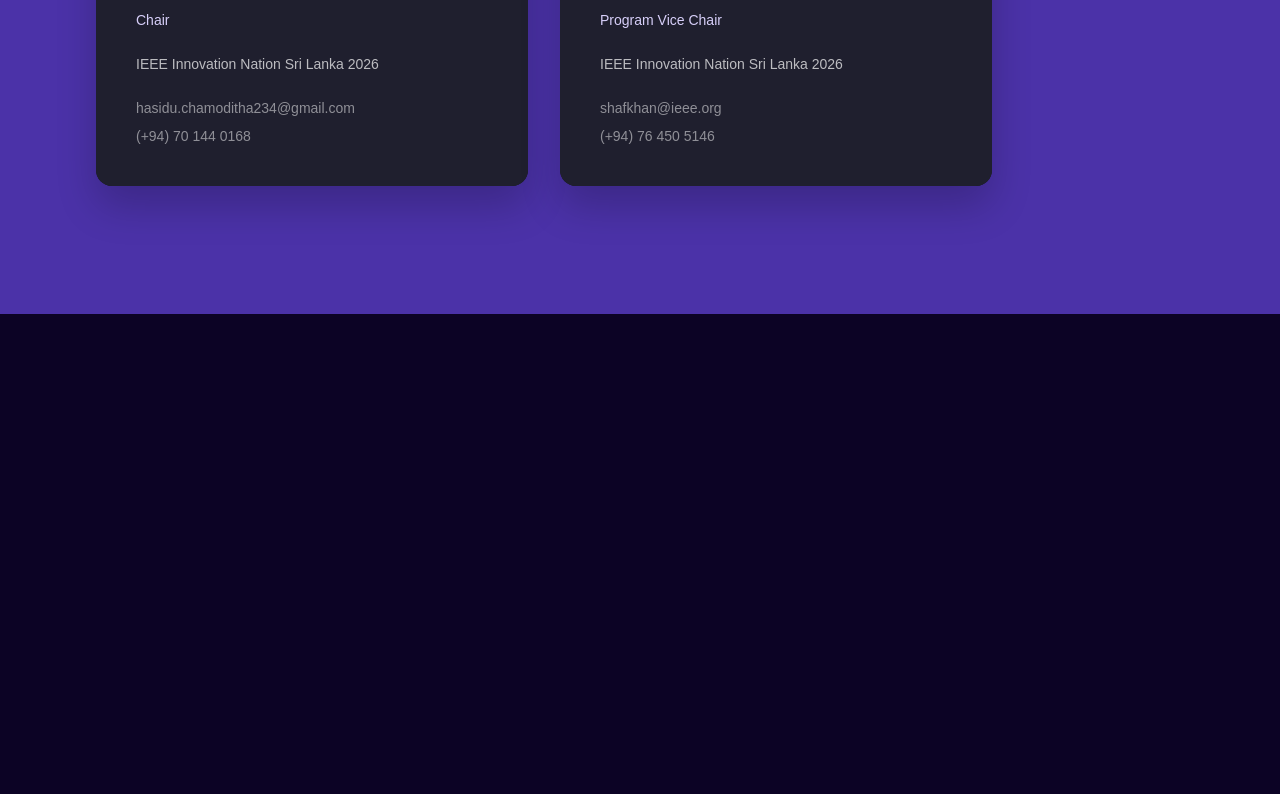
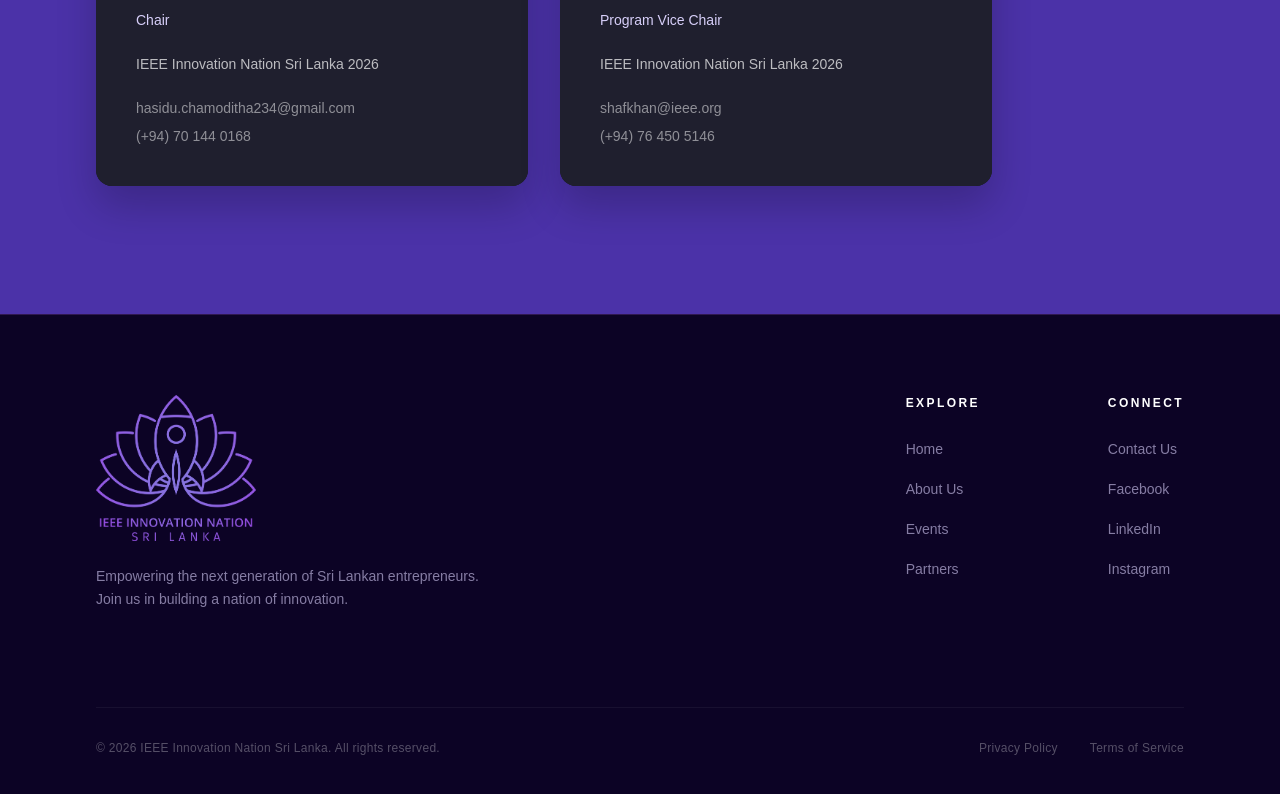
Before and after one commit to IEEESriLanka/innovationnation.lk, a Next.js app: page / in a window 1280 px wide. Shown: the part 5503-6297 px from the top of the page. Before the commit the page ends 5817 px from the top, so only its background shows below. Built offline with nearby package versions, Linux system fonts and the light colour scheme.

Commit message:
feat: added footer

```diff
--- a/src/app/page.tsx
+++ b/src/app/page.tsx
@@ -565,6 +565,56 @@
         </div>
       </section>
 
+      {/* Footer Section */}
+      <footer className="relative w-full bg-[#0c0325] pt-20 pb-10 px-6 md:px-16 lg:px-24 border-t border-[#bc71ff]/20">
+        <div className="max-w-7xl mx-auto flex flex-col md:flex-row justify-between items-start gap-16 md:gap-8">
+
+          {/* Brand/Logo Area */}
+          <div className="flex flex-col gap-6 max-w-sm">
+            <Image
+              src="/logo.png"
+              alt="INSL logo"
+              width={160}
+              height={56}
+              className="object-contain opacity-90"
+            />
+            <p className="text-[#d7cff9]/60 font-light text-sm leading-relaxed">
+              Empowering the next generation of Sri Lankan entrepreneurs. Join us in building a nation of innovation.
+            </p>
+          </div>
+
+          {/* Links Area */}
+          <div className="flex flex-wrap gap-16 lg:gap-32">
+            <div className="flex flex-col gap-5">
+              <h4 className="text-white font-bold tracking-[0.2em] uppercase text-xs mb-2">Explore</h4>
+              <a href="#" className="text-[#d7cff9]/60 hover:text-[#bc71ff] transition-colors text-sm font-light">Home</a>
+              <a href="#" className="text-[#d7cff9]/60 hover:text-[#bc71ff] transition-colors text-sm font-light">About Us</a>
+              <a href="#" className="text-[#d7cff9]/60 hover:text-[#bc71ff] transition-colors text-sm font-light">Events</a>
+              <a href="#" className="text-[#d7cff9]/60 hover:text-[#bc71ff] transition-colors text-sm font-light">Partners</a>
+            </div>
+
+            <div className="flex flex-col gap-5">
+              <h4 className="text-white font-bold tracking-[0.2em] uppercase text-xs mb-2">Connect</h4>
+              <a href="#" className="text-[#d7cff9]/60 hover:text-[#bc71ff] transition-colors text-sm font-light">Contact Us</a>
+              <a href="#" className="text-[#d7cff9]/60 hover:text-[#bc71ff] transition-colors text-sm font-light">Facebook</a>
+              <a href="#" className="text-[#d7cff9]/60 hover:text-[#bc71ff] transition-colors text-sm font-light">LinkedIn</a>
+              <a href="#" className="text-[#d7cff9]/60 hover:text-[#bc71ff] transition-colors text-sm font-light">Instagram</a>
+            </div>
+          </div>
+        </div>
+
+        {/* Bottom Bar */}
+        <div className="max-w-7xl mx-auto mt-24 pt-8 border-t border-white/5 flex flex-col md:flex-row items-center justify-between gap-4">
+          <p className="text-white/30 text-xs font-light tracking-wide">
+            &copy; {new Date().getFullYear()} IEEE Innovation Nation Sri Lanka. All rights reserved.
+          </p>
+          <div className="flex items-center gap-8 text-white/30 text-xs font-light tracking-wide">
+            <a href="#" className="hover:text-[#bc71ff] transition-colors">Privacy Policy</a>
+            <a href="#" className="hover:text-[#bc71ff] transition-colors">Terms of Service</a>
+          </div>
+        </div>
+      </footer>
+
     </main>
   );
 }
```
